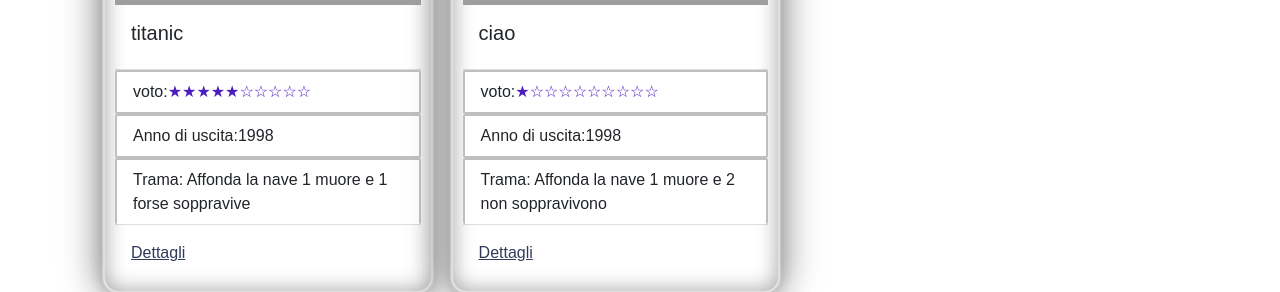
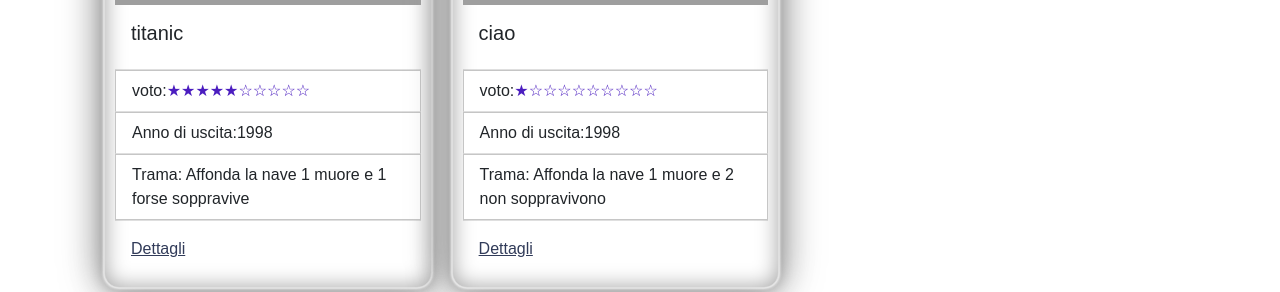
Before and after one commit to michelefenu/tnv-academy-project-template, an Angular app in the folder Angular/: page /favorites in a window 1280 px wide. Shown: the part 341-633 px from the top of the page. Built offline with nearby package versions, Linux system fonts and the light colour scheme; sample sign-in values are in the browser's storage; grey boxes are pictures that could not be loaded; a web font is replaced by a local one.

Commit message:
css card

```diff
--- a/Angular/src/app/components/favorites/favorites.component.scss
+++ b/Angular/src/app/components/favorites/favorites.component.scss
@@ -2,7 +2,7 @@
   width: 100%;
 }
 $colorShadow: #a1a1a1;
-.cardPreferiti{
+.cardPreferiti {
   border-radius: 15px;
   padding: 10px;
   box-shadow: 0 0 0.2rem #fff, 0 0 0.2rem #fff, 0 0 2rem $colorShadow,
@@ -17,10 +17,11 @@
   color: #212529;
   text-decoration: none;
   background-color: #fff;
-    border: 0.5px solid rgba(0, 0, 0, 0.25);
-        border-top-width: 2px;
-        border-right-width: 2px;
-        border-bottom-width: 2px;
-        border-left-width: 2px;
-        border-radius: 2px;
+  border-top: 0.5px solid rgba(0, 0, 0, 0.225);
+  border-left: 0.5px solid rgba(0, 0, 0, 0.225);
+  border-right: 0.5px solid rgba(0, 0, 0, 0.225);
 }
+
+.list-group-flush > .list-group-item:last-child {
+  border-bottom: 0.5px solid rgba(0, 0, 0, 0.225);
+}
```
Lines whose indentation alone changed are shown as unchanged.
